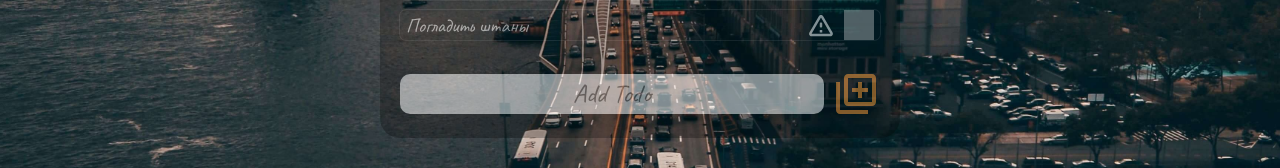
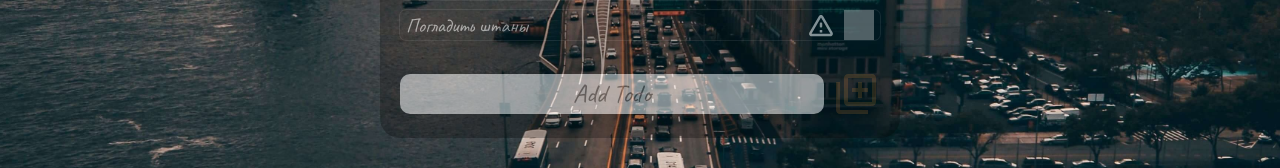
Before and after one commit to ramach05/todo-react-redux, a React (Create React App) app: page / in a window 1280 px wide. Shown: the part 528-696 px from the top of the page. Built offline with nearby package versions, Linux system fonts and the light colour scheme; grey boxes are pictures that could not be loaded.

Commit message:
feat: create disabled addSection button

```diff
--- a/src/components/AddSection/AddSection.css
+++ b/src/components/AddSection/AddSection.css
@@ -19,16 +19,6 @@
   align-items: center;
 }
 
-.add-section__icon {
-  width: calc(38px + (48 - 38) * ((100vw - 320px) / (1280 - 320)));
-  height: auto;
-
-  transition: transform 0.2s ease;
-}
-.add-section__icon:hover {
-  transform: scale(1.1);
-}
-
 .add-section__input {
   font-family: Caveat, sans-serif;
   font-weight: normal;
--- a/src/components/AddSection/AddSection.js
+++ b/src/components/AddSection/AddSection.js
@@ -1,4 +1,4 @@
-import React, { useState } from "react";
+import React, { useEffect, useState } from "react";
 
 import "./AddSection.css";
 import todoAddIcon from "../../images/svg/task_add_24dp.svg";
@@ -6,9 +6,22 @@ import todoAddIcon from "../../images/svg/task_add_24dp.svg";
 function AddSection({ onAddItem, countTotal }) {
   const [inputValue, setInputValue] = useState("");
   const [error, setError] = useState("");
+  const [isButtonEnable, setIsButtonEnable] = useState(false);
 
   const regexpWords = /[a-zA-Z]{3,}/gim;
   const regexpSpaces = /[\s]{2,}/gim;
+
+  useEffect(() => {
+    if (inputValue.length >= 1) {
+      setIsButtonEnable(true);
+    } else {
+      setIsButtonEnable(false);
+    }
+
+    if (inputValue.length >= 100) {
+      setError("");
+    }
+  }, [inputValue]);
 
   function handleChangeAddInput(e) {
     setInputValue(e.target.value);
@@ -44,14 +57,24 @@ function AddSection({ onAddItem, countTotal }) {
           onChange={handleChangeAddInput}
         />
 
+        {isButtonEnable ? (
           <button type="submit" className="todo-item__btn">
             <img
               src={todoAddIcon}
               alt="add todo."
-            className="add-section__icon"
+              className="icon icon_add-section"
             />
             <div className="todo-item__btn-hint">add Todo</div>
           </button>
+        ) : (
+          <button type="submit" disabled className="todo-item__btn">
+            <img
+              src={todoAddIcon}
+              alt="add todo."
+              className="icon icon_add-section icon_disable"
+            />
+          </button>
+        )}
       </form>
     </section>
   );
--- a/src/components/CounterTodos/CounterTodos.js
+++ b/src/components/CounterTodos/CounterTodos.js
@@ -20,7 +20,7 @@ function CounterTodos({ countTodos }) {
       return "Your Todo List is empty";
     }
     if (countTotal === 1 && isDone) {
-      return "Your todo is done";
+      return "Your Todo is done";
     }
     if (isDone) {
       return `All ${countTotal} todos are done`;
--- a/src/components/TodoItem/TodoItem.css
+++ b/src/components/TodoItem/TodoItem.css
@@ -101,20 +101,30 @@
   left: -10px;
 }
 
-.todo-item__icon {
+.icon {
   width: 30px;
   height: 30px;
 
   transition: transform 0.2s ease;
 }
-.todo-item__icon:hover {
+.icon:hover {
   transform: scale(1.2);
 }
 
-.todo-item__icon_important_done {
+.icon_add-section {
+  width: calc(38px + (48 - 38) * ((100vw - 320px) / (1280 - 320)));
+  height: auto;
+
+  transition: transform 0.2s ease;
+}
+.icon_add-section:hover {
+  transform: scale(1.1);
+}
+
+.icon_disable {
   cursor: context-menu;
   opacity: 0.3;
 }
-.todo-item__icon_important_done:hover {
+.icon_disable:hover {
   transform: scale(1);
 }
--- a/src/components/TodoItem/TodoItem.js
+++ b/src/components/TodoItem/TodoItem.js
@@ -50,11 +50,7 @@ function TodoItem({
           <img
             src={isImportant ? importantActiveButton : importantButton}
             alt="mark as important."
-            className={
-              isDone
-                ? "todo-item__icon todo-item__icon_important_done"
-                : "todo-item__icon"
-            }
+            className={isDone ? "icon icon_disable" : "icon"}
           />
           {isDone ? null : (
             <div className="todo-item__btn-hint">mark as important</div>
@@ -62,11 +58,7 @@ function TodoItem({
         </button>
 
         <button type="button" className="todo-item__btn" onClick={onDeleted}>
-          <img
-            src={trashButton}
-            alt="delete task."
-            className="todo-item__icon"
-          />
+          <img src={trashButton} alt="delete task." className="icon" />
           <div className="todo-item__btn-hint">delete</div>
         </button>
       </div>
```
Lines whose indentation alone changed are shown as unchanged.
